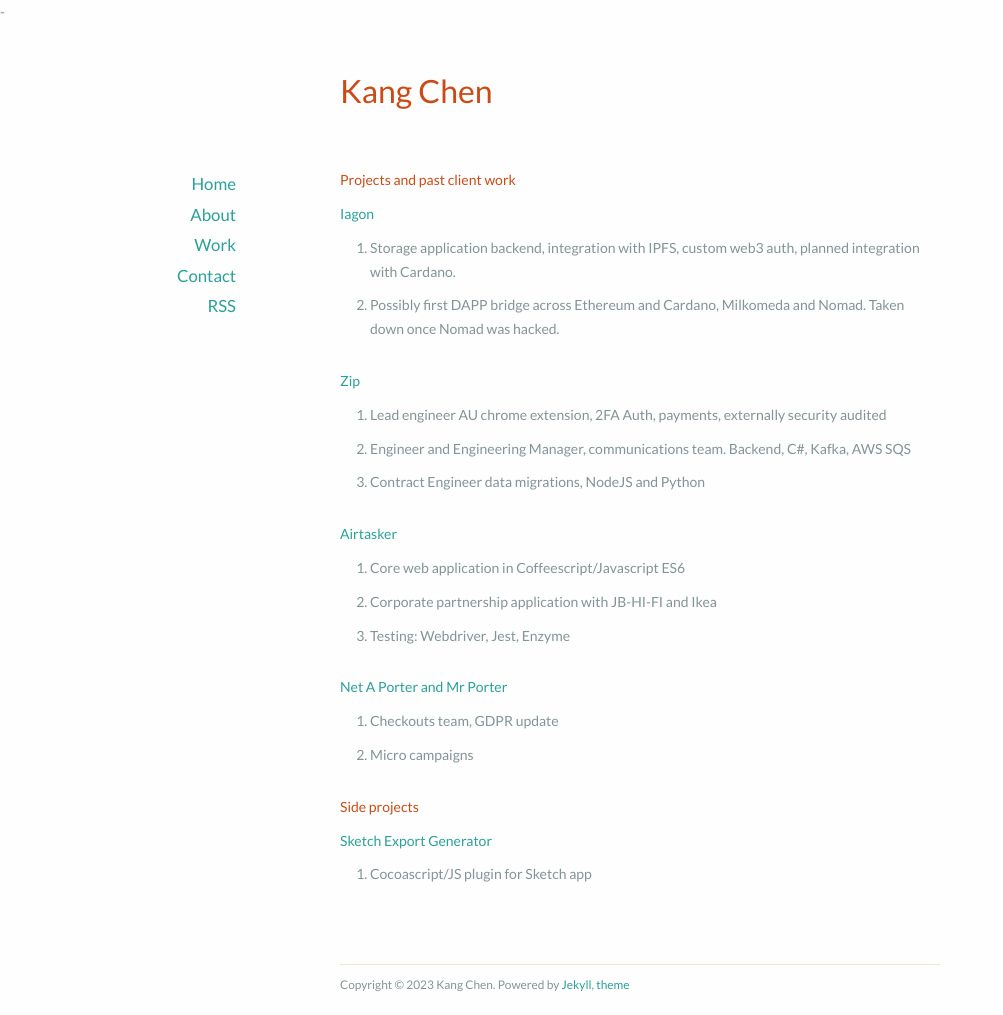
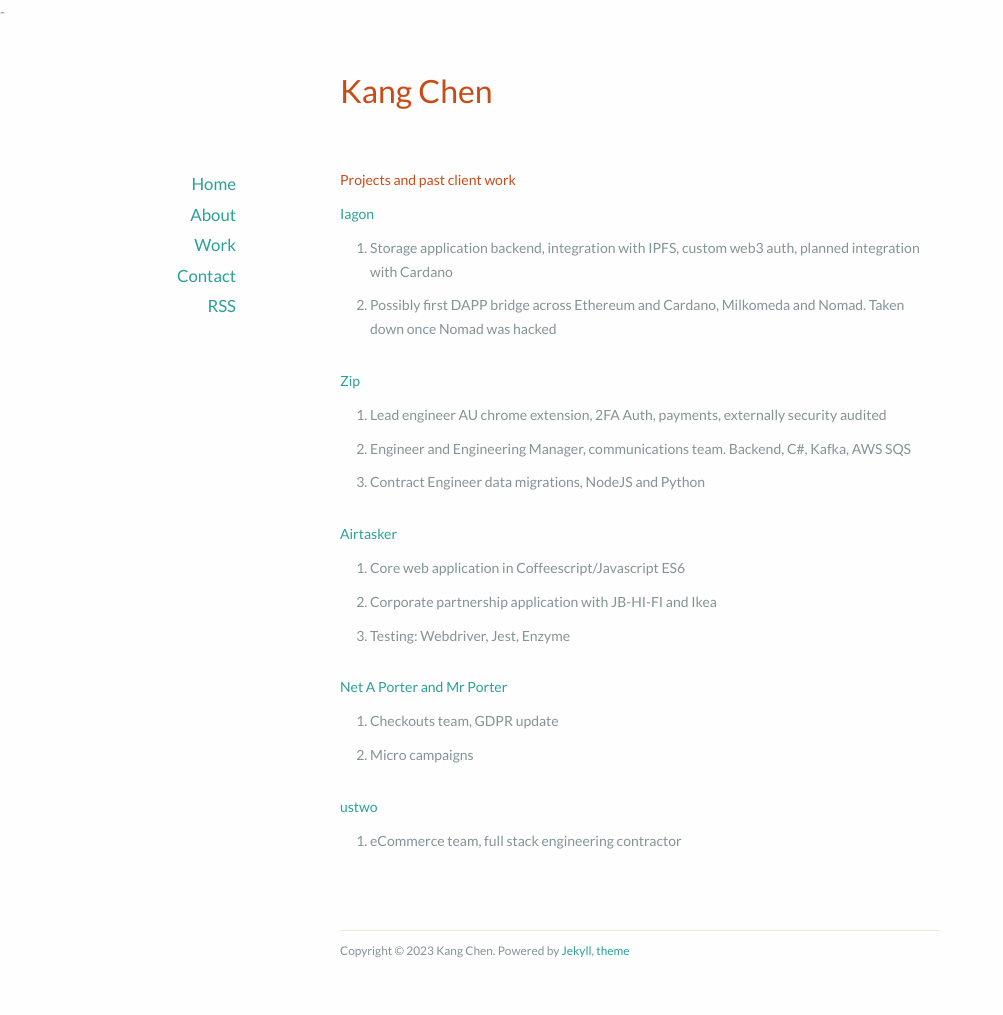
Before and after one commit to kang-chen/kang-chen.github.io, a Jekyll site: the page built from work/index.html, in a window 1280 px wide. Shown: the whole page, without its empty margins (0-1003 px from the left). Built offline with Jekyll 4.4.1, drawn with Linux system fonts in a browser that asks for light colours; nearby versions of some CDN libraries; after the commit the page ends 982 px from its top, so only the background shows below that.

Commit message:
further update

```diff
--- a/work/index.html
+++ b/work/index.html
@@ -9,8 +9,8 @@
     <div>
       <h3><a href="https://iagon.com/" target="_blank" rel="noopener noreferrer">Iagon</a></h3>
       <ul>
-        <li>Storage application backend, integration with IPFS, custom web3 auth, planned integration with Cardano.</li>
-        <li>Possibly first DAPP bridge across Ethereum and Cardano, Milkomeda and Nomad. Taken down once Nomad was hacked.</li>
+        <li>Storage application backend, integration with IPFS, custom web3 auth, planned integration with Cardano</li>
+        <li>Possibly first DAPP bridge across Ethereum and Cardano, Milkomeda and Nomad. Taken down once Nomad was hacked</li>
       </ul>
     </div>
     <div>
@@ -36,13 +36,10 @@
         <li>Micro campaigns</li>
       </ul>
     </div>
-  </div>
-  <div>
-    <h3>Side projects</h3>
     <div>
-      <a href="https://github.com/kang-chen/sketch-export-generator" target="_blank" rel="noopener noreferrer">Sketch Export Generator</a>
+      <h3><a href="https://ustwo.com/" target="_blank" rel="noopener noreferrer">ustwo</a></h3>
       <ul>
-        <li>Cocoascript/JS plugin for Sketch app</li>
+        <li>eCommerce team, full stack engineering contractor</li>
       </ul>
     </div>
   </div>
```
Also changed, not shown: about/index.html (+6 -2 lines).
